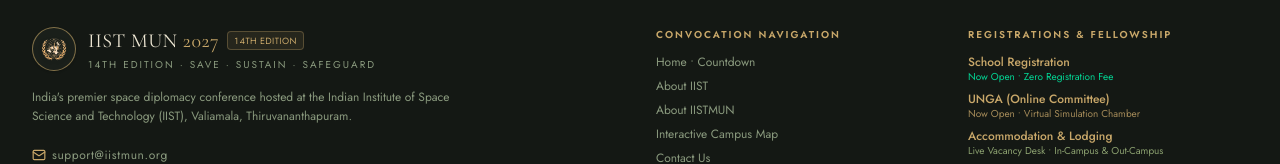
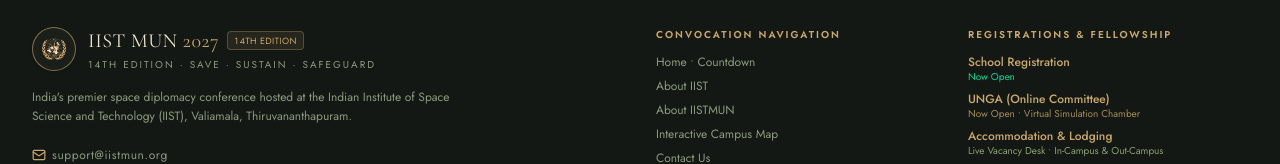
Before and after one commit to agnit-dasgupta/IISTMUN2k26, a React (Vite) app: page / in a window 1280 px wide. Shown: the part 4710-4874 px from the top of the page. Built offline with nearby package versions, Linux system fonts and the light colour scheme; no server answers; the database is empty.

Commit message:
update: remove zero fee mention in footer school registration link

```diff
--- a/src/App.tsx
+++ b/src/App.tsx
@@ -241,7 +241,7 @@ export default function App() {
                 <li>
                   <button onClick={() => { handleTabChange("register-portal-school"); handleScrollToTop(); }} className="text-left group cursor-pointer block">
                     <span className="text-[#C9A86A] group-hover:text-[#EDE6D3] transition-colors font-medium">School Registration</span>
-                    <span className="block text-[10px] text-emerald-400">Now Open &bull; Zero Registration Fee</span>
+                    <span className="block text-[10px] text-emerald-400">Now Open</span>
                   </button>
                 </li>
                 <li>
```
